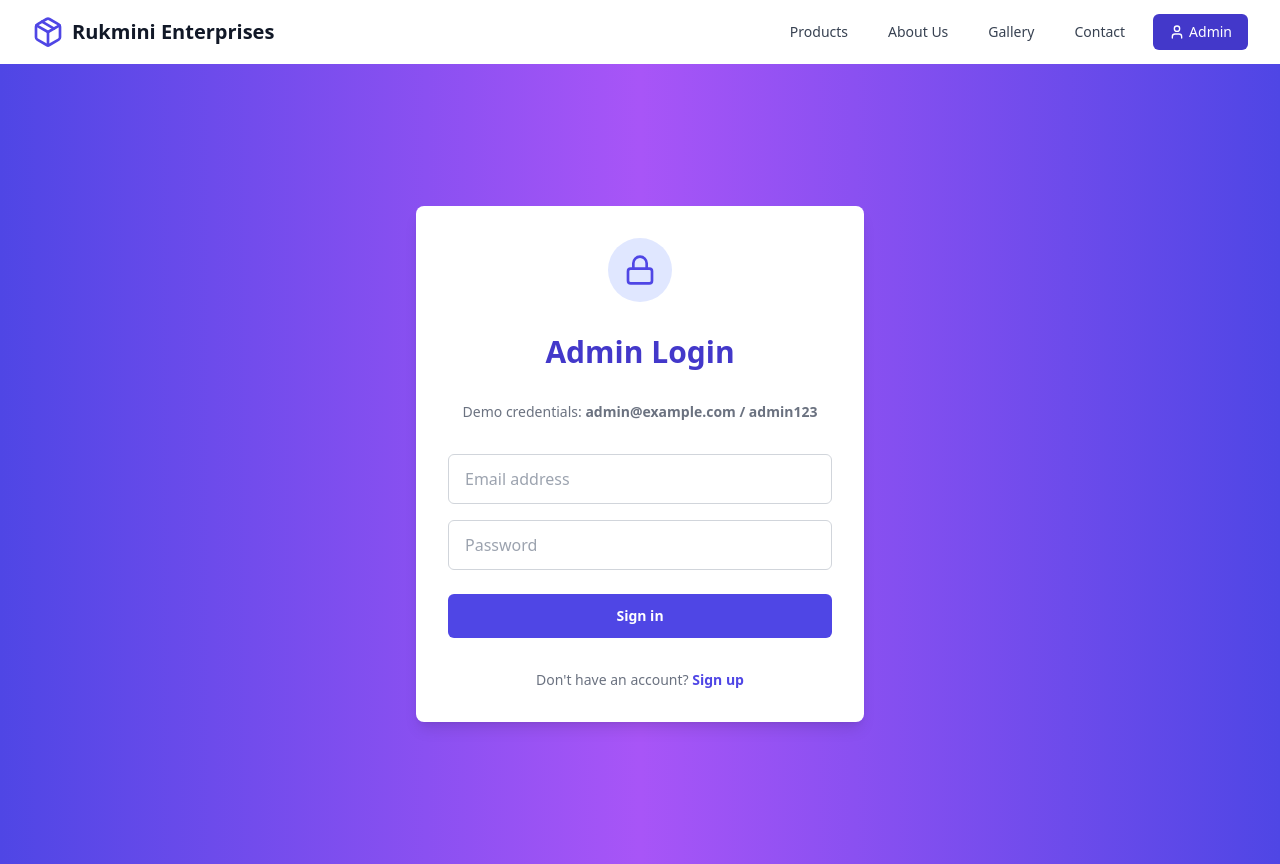
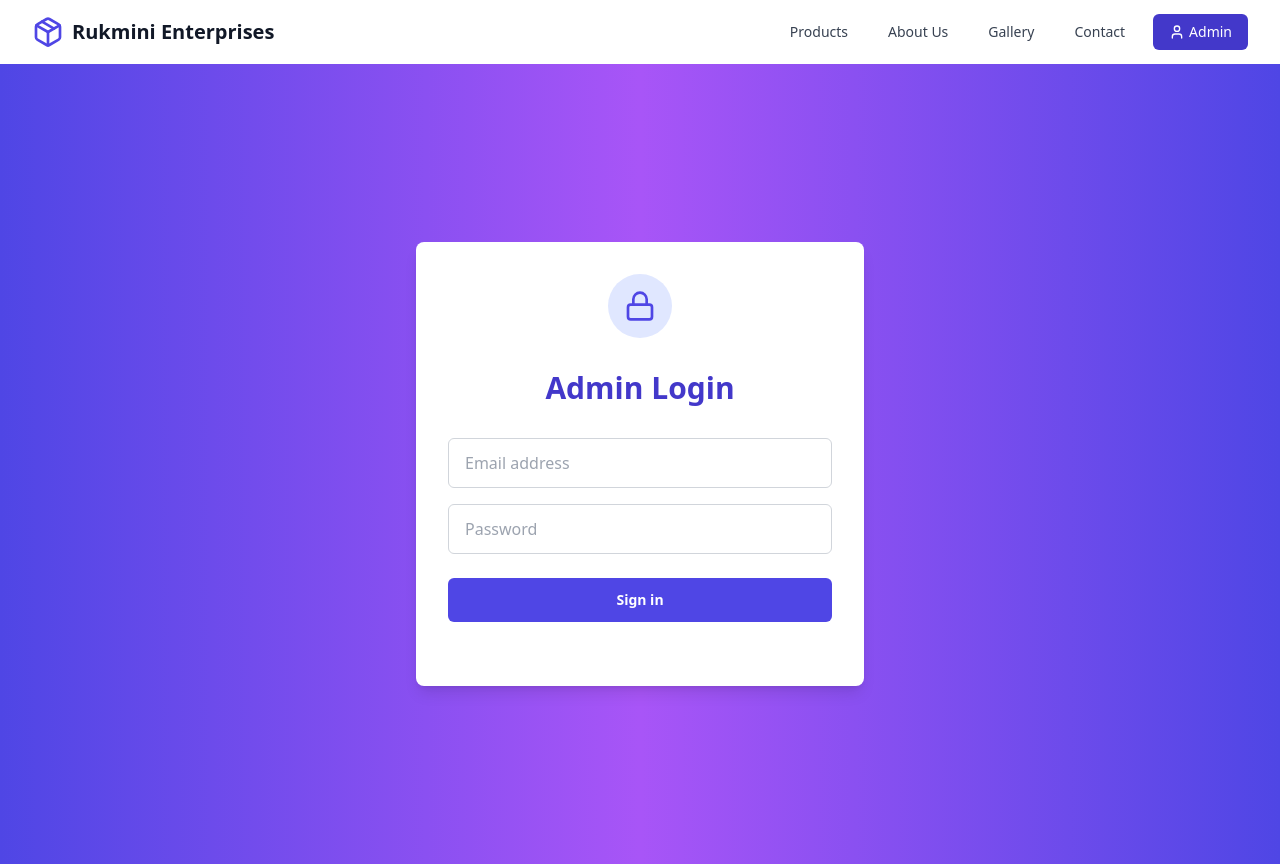
Before and after one commit to Silicon005/SE-Project, a React (Vite) app: page /admin in a window 1280 px wide. Built offline with nearby package versions, Linux system fonts and the light colour scheme.

Commit message:
Update AdminLogin.tsx

```diff
--- a/src/pages/AdminLogin.tsx
+++ b/src/pages/AdminLogin.tsx
@@ -31,7 +31,7 @@ export const AdminLogin = () => {
           Admin Login
         </h2>
         <p className="text-center text-sm text-gray-500 mb-6">
-          Demo credentials: <span className="font-semibold">admin@example.com / admin123</span>
+{/*           Demo credentials: <span className="font-semibold">admin@example.com / admin123</span> */}
         </p>
         <form className="space-y-6" onSubmit={handleSubmit}>
           <div className="space-y-4">
@@ -79,7 +79,7 @@ export const AdminLogin = () => {
           </div>
         </form>
         <div className="text-center text-sm text-gray-500 mt-6">
-          <p>Don't have an account? <a href="#" className="font-semibold text-indigo-600 hover:text-indigo-500">Sign up</a></p>
+{/*           <p>Don't have an account? <a href="#" className="font-semibold text-indigo-600 hover:text-indigo-500">Sign up</a></p> */}
         </div>
       </div>
     </div>
```
